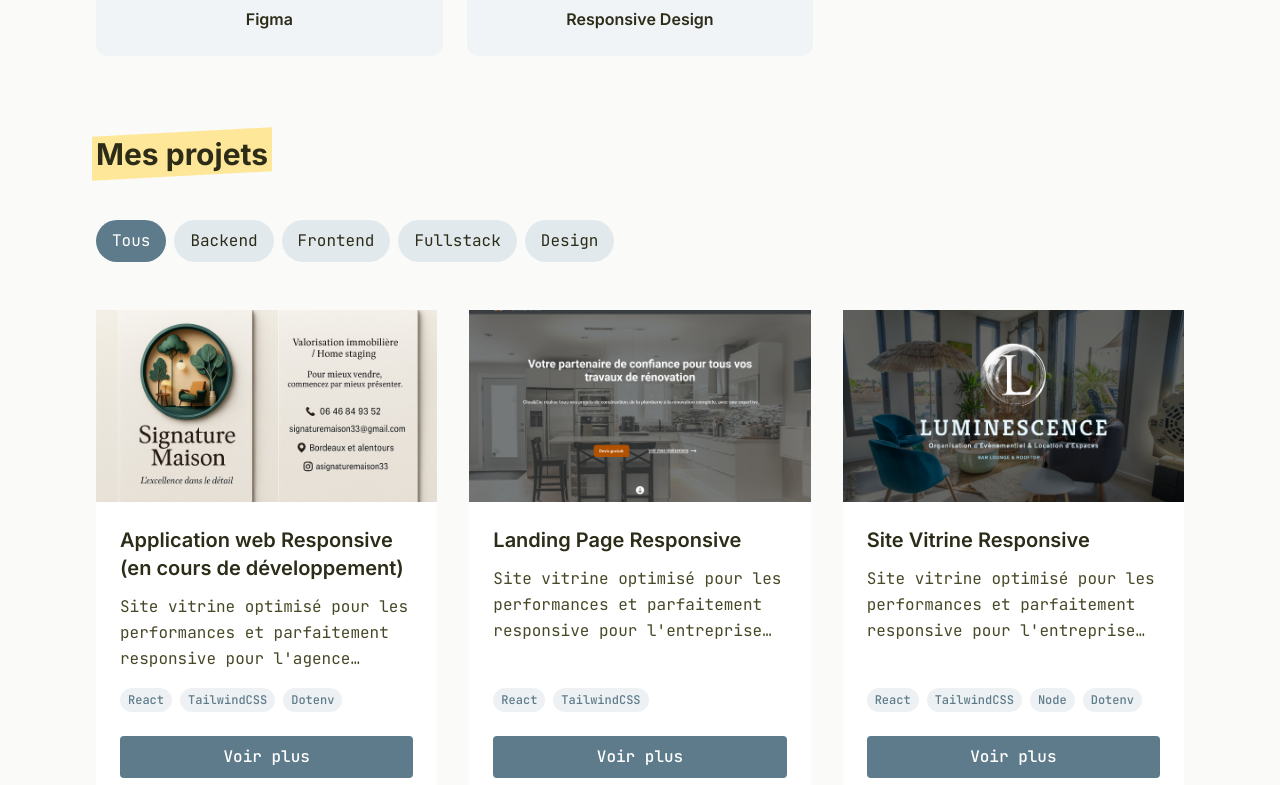
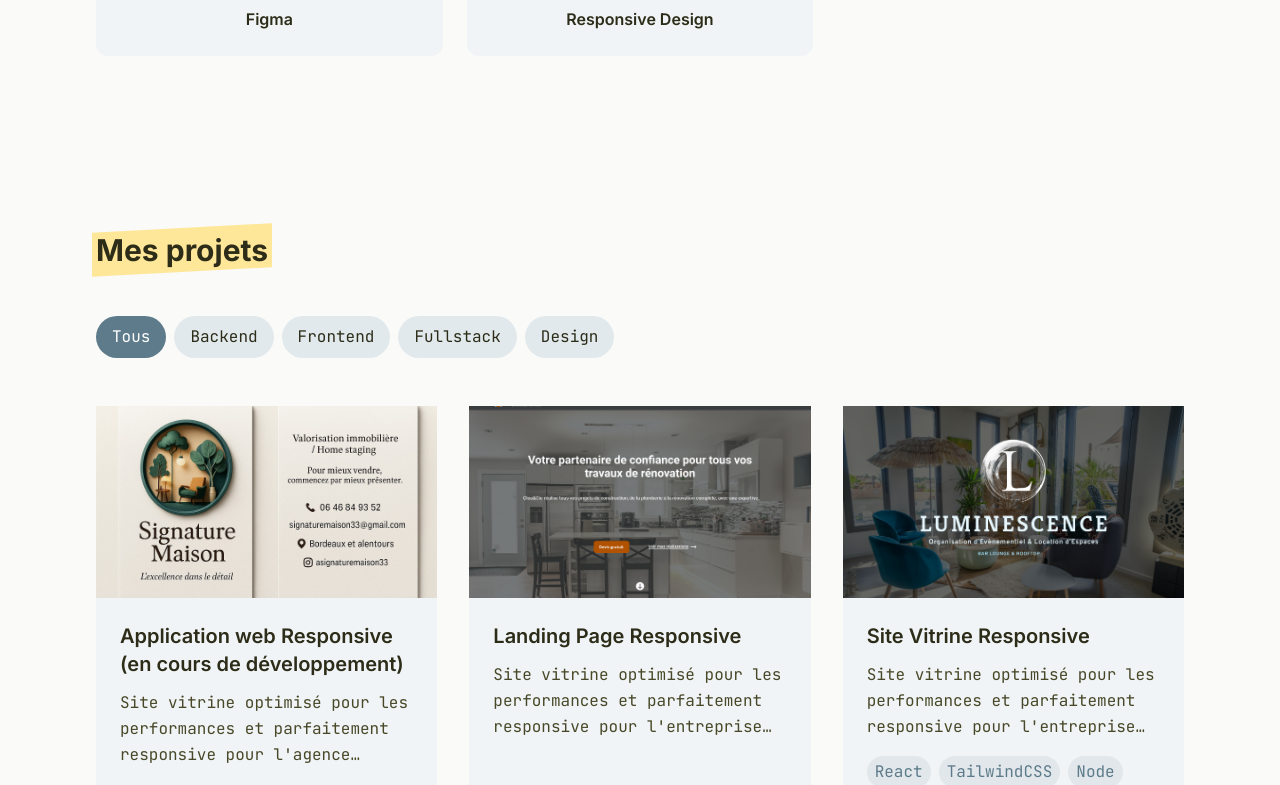
Before and after one commit to PierreMaze/my-portfolio, a React (Vite) app: page / in a window 1280 px wide. Shown: the part 2099-2884 px from the top of the page. Built offline with nearby package versions, Linux system fonts and the light colour scheme.

Commit message:
Amélioration des styles CSS dans les composants Projects et ProjectCard, incluant l'ajout de classes pour le padding et la transition, ainsi que des ajustements de présentation pour une meilleure réactivité et esthétique.

```diff
--- a/src/features/projects/components/ProjectCard.jsx
+++ b/src/features/projects/components/ProjectCard.jsx
@@ -1,4 +1,3 @@
-import { Button } from "../../../components/ui/Button";
 import OptimizedImage from "../../../components/ui/OptimizedImage";
 
 /**
@@ -15,14 +14,14 @@ export const ProjectCard = ({
 }) => {
   return (
     <div
-      className="flex flex-col h-full bg-white rounded-lg cursor-pointer transition-colors hover:bg-accent-50"
+      className="flex flex-col h-full rounded-lg cursor-pointer transition-colors group bg-accent-50 hover:bg-accent-100"
       onClick={onClick}
       {...props}>
       <div className="relative overflow-hidden aspect-video">
         <OptimizedImage
           src={image}
           alt={title}
-          className="w-full h-full transition-transform object-cover hover:scale-105"
+          className="w-full h-full transition-transform object-cover group-hover:scale-105"
         />
       </div>
       <div className="flex flex-col p-6 flex-grow">
@@ -32,20 +31,11 @@ export const ProjectCard = ({
           {tags.map((tag) => (
             <span
               key={tag}
-              className="px-2 py-1 text-xs font-medium rounded-full bg-accent/10 text-accent">
+              className="px-2 py-1 font-mono text-xs rounded-full font-base xl:text-base bg-accent/10 text-accent">
               {tag}
             </span>
           ))}
         </div>
-        <Button
-          variant="primary"
-          className="w-full mt-6"
-          onClick={(e) => {
-            e.stopPropagation();
-            onClick();
-          }}>
-          Voir plus
-        </Button>
       </div>
     </div>
   );
--- a/src/features/projects/index.jsx
+++ b/src/features/projects/index.jsx
@@ -223,7 +223,7 @@ export const Projects = () => {
   }, []);
 
   return (
-    <div>
+    <div className="py-12 lg:py-24">
       <FadeIn>
         <h2 className="relative text-3xl font-bold mb-12">
           <span className="relative inline-block">
@@ -245,8 +245,7 @@ export const Projects = () => {
               className={`px-4 py-2 rounded-full transition-colors ${
                 selectedCategory === category
                   ? "bg-accent text-white"
-                  : "bg-accent-100 text-text-primary hover:bg-accent/25"
-              }`}>
+                  : "bg-accent-100 text-text-primary hover:bg-accent/25"}`}>
               {category}
             </button>
           ))}
```
